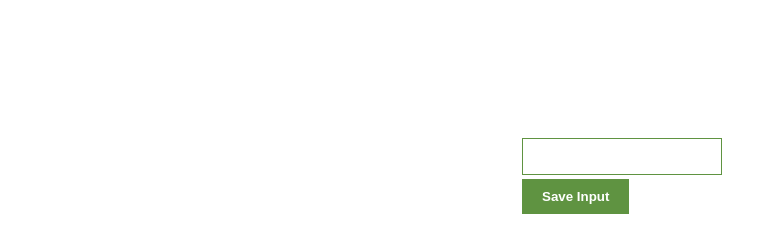
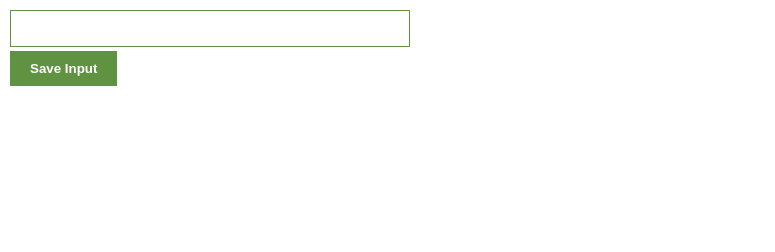
Before and after one commit to 0xYomari/Brower_Extension, a browser extension: page index.html in a window 1280 px wide. Shown: the whole page, without its empty margins (0-775 px from the left). Drawn offline with Linux system fonts and the light colour scheme.

Commit message:
add manifest

```diff
--- a/index.css
+++ b/index.css
@@ -3,8 +3,7 @@ body{
     padding: 10px;
     font-family: Arial, Helvetica, sans-serif;
     width: 200px;
-    margin-left: 40%;
-    margin-top: 10%;
+    min-width: 400px;
 }
 
 input{
@@ -13,6 +12,7 @@ input{
     box-sizing: border-box;
     border:1px solid #5f9341;
     margin-bottom: 4px;
+
 
 }
 
```
Also changed, not shown: manifest.json (added).
